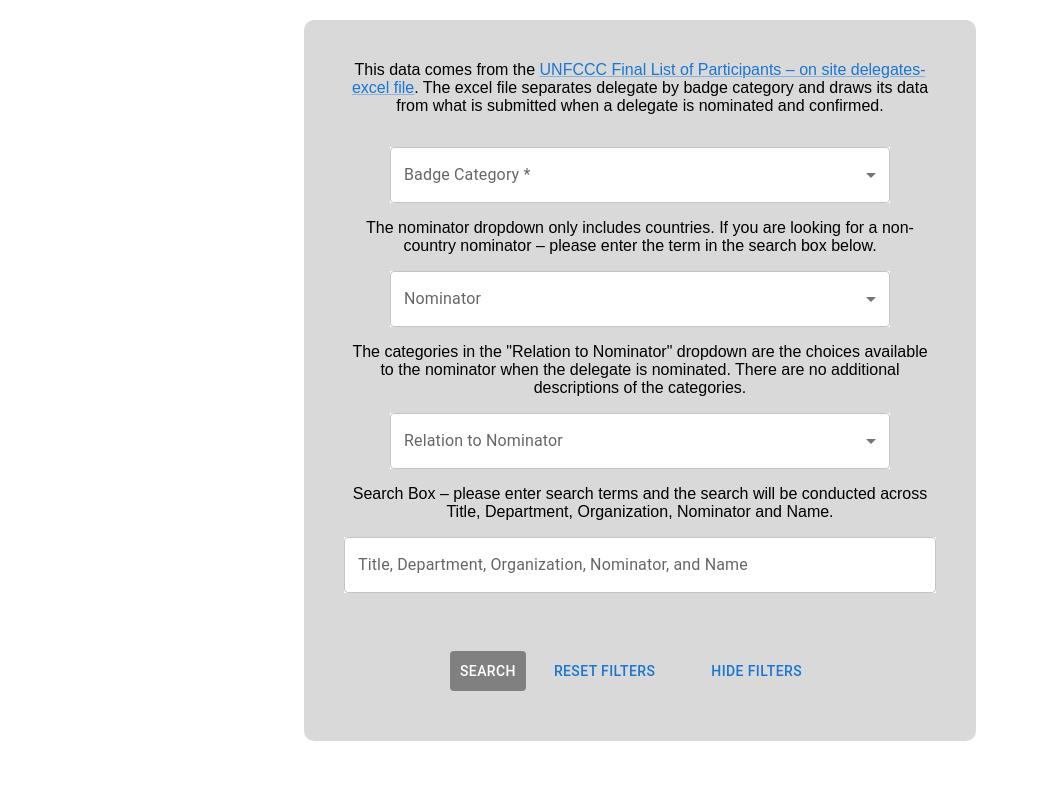
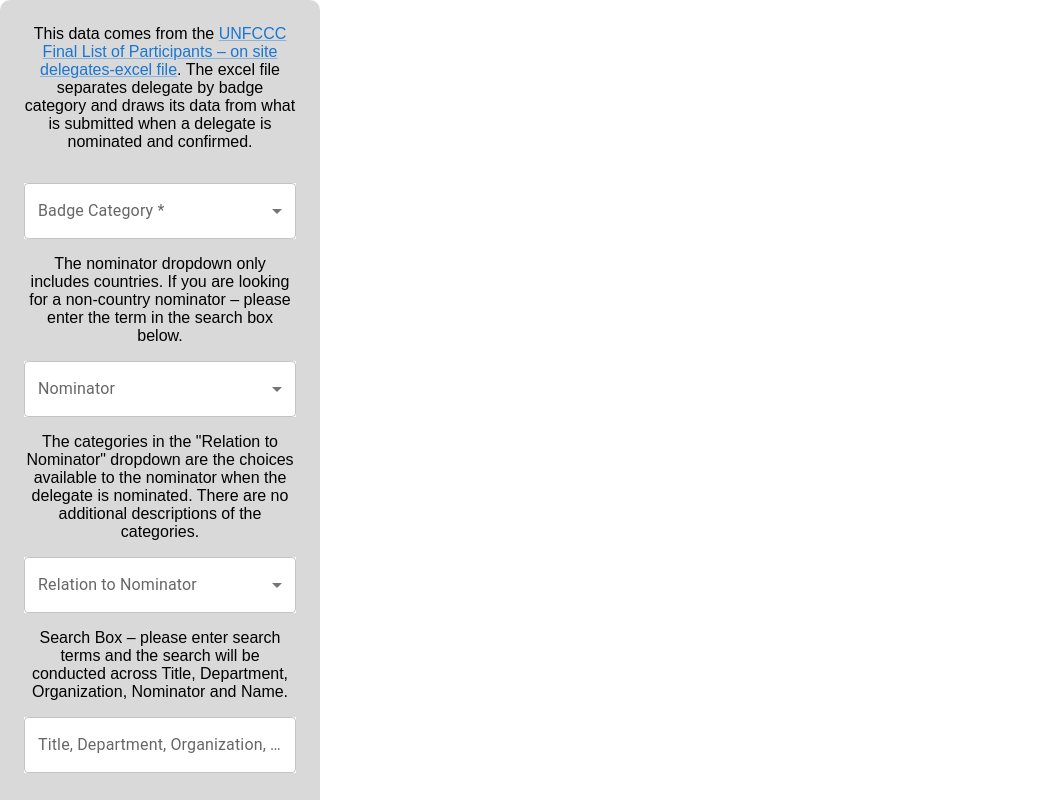
Before and after one commit to Triads-Developer/unfccc, a React (Create React App) app: page / in a window 1280 px wide. Both pictures are taken after a click on the button "BEGIN SEARCHING". Shown: the top 800 px of the page, without its empty margins (0-1039 px from the left). Built offline with nearby package versions, Linux system fonts and the light colour scheme; what @mui/x-license would draw is missing.

Commit message:
CSS to move the form to the left of the page

```diff
--- a/src/App.css
+++ b/src/App.css
@@ -1,3 +1,4 @@
+
 .App {
   text-align: center;
   font-family: "IvyStyle", sans-serif;
@@ -16,13 +17,23 @@
 .App-header {
   min-height: 100vh;
   display: flex;
-  flex-direction: column;
-  align-items: center;
+  align-items: flex-start;
+  flex-flow: row nowrap;
   justify-content: space-around;
+
+  > .search-fields {
+    padding: 0;
+    width: 25%;
+  }
+  > .MuiBox-root {
+    width: 75%;
+  }
 }
 
 .MuiFormControl-root {
     background-color: white;
+    max-width: 100%;
+    width: 500px;  /* to make the textbox have the same width as the dropdowns */
 }
 
 .tooltip {
@@ -37,6 +48,7 @@
   overflow-y: visible;
   display:block;
   width: 500px;
+  max-width: 100%;
 }
 
 .App-link {
@@ -62,12 +74,12 @@
     background-color: #BA0C2F;
     color: white;
     margin: l0px;
-    border: 2px solid #BA0C2F;
+    border: 1px solid #BA0C2F;
 
     &:hover {
       background-color: #D9D9D9;
       color: #BA0C2F;
-      border: 2px solid #BA0C2F;
+      border: 1px solid #BA0C2F;
     }
 }
 
@@ -75,17 +87,17 @@
     background-color: #BA0C2F;
     color: white;
     margin: l0px;
-    border: 2px solid #BA0C2F;
+    border: 1px solid #BA0C2F;
 
     &:hover {
       background-color: #D9D9D9;
       color: #BA0C2F;
-      border: 2px solid #BA0C2F;
+      border: 1px solid #BA0C2F;
     }
 
     &:disabled {
       background-color: grey;
-      border: 2px solid grey;
+      border: 1px solid grey;
     }
 }
 
```
